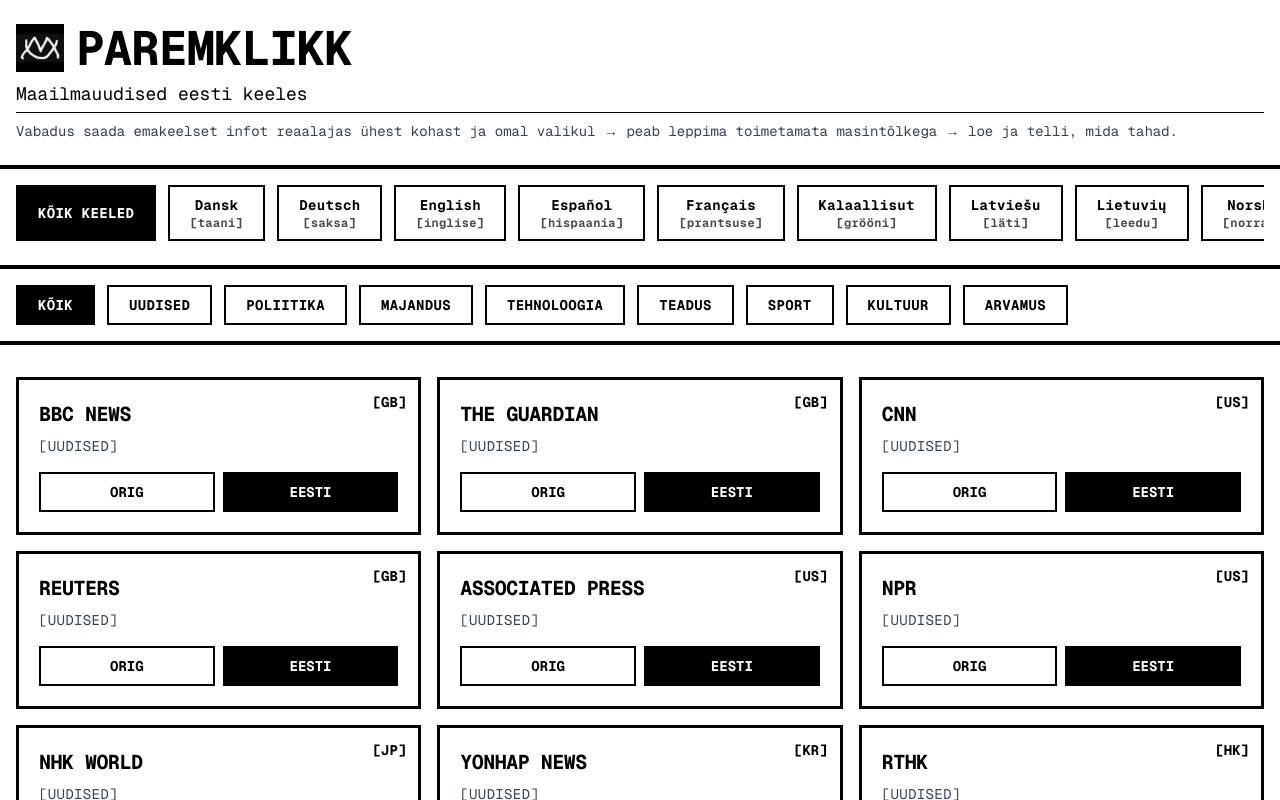
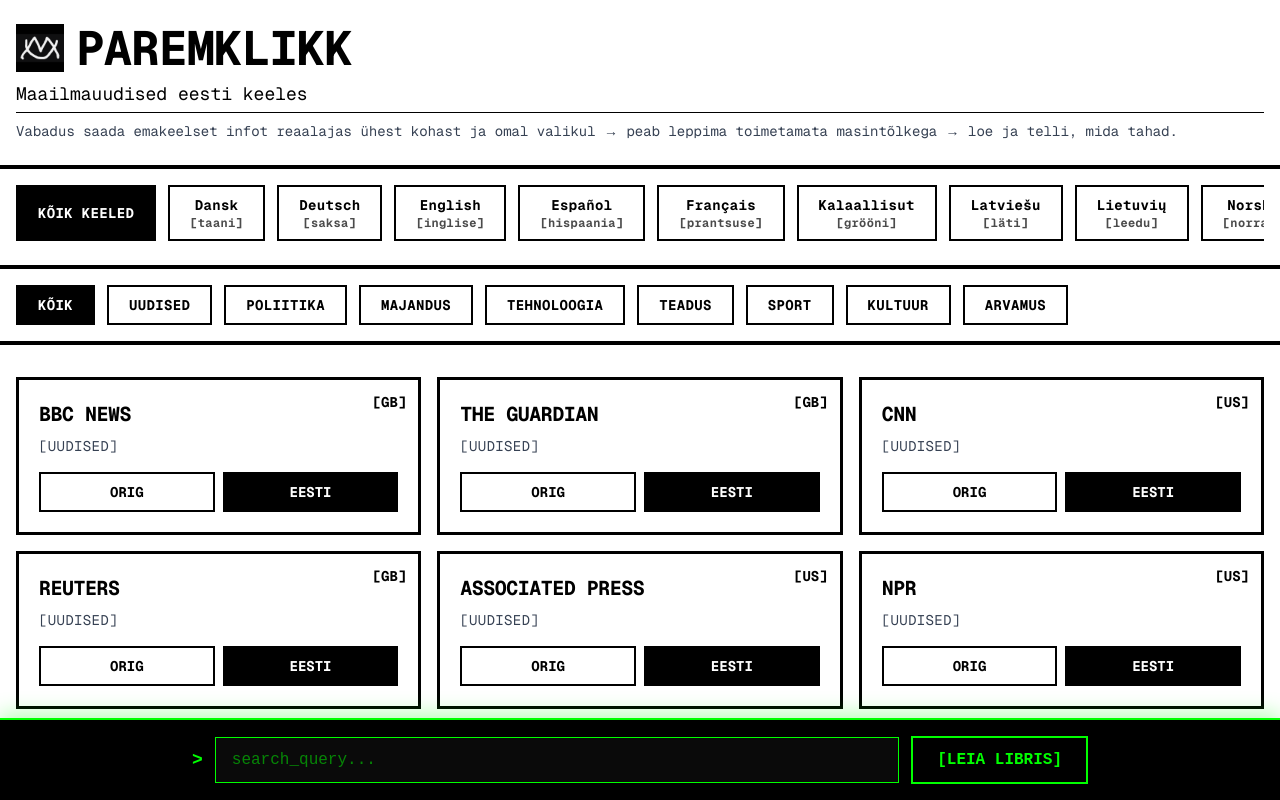
Before and after one commit to saarepera-toimetamised/paremklikk, a Next.js app: page / in a window 1280 px wide. Shown: the top 800 px of the page. Built offline with nearby package versions, Linux system fonts and the light colour scheme.

Commit message:
Add terminal search bar

```diff
--- /dev/null
+++ b/app/components/SearchBar.tsx
@@ -0,0 +1,78 @@
+'use client';
+
+import { useState } from 'react';
+
+export default function SearchBar() {
+  const [query, setQuery] = useState('');
+
+  const handleSearch = (e: React.FormEvent) => {
+    e.preventDefault();
+    if (query.trim()) {
+      window.open(`https://www.google.com/search?q=${encodeURIComponent(query)}`, '_blank');
+      setQuery('');
+    }
+  };
+
+  return (
+    <div style={{
+      position: 'fixed',
+      bottom: 0,
+      left: 0,
+      right: 0,
+      backgroundColor: '#000000',
+      borderTop: '2px solid #00ff00',
+      boxShadow: '0 -4px 20px rgba(0, 255, 0, 0.3)',
+      padding: '16px',
+      zIndex: 50,
+      fontFamily: 'monospace'
+    }}>
+      <div style={{ maxWidth: '896px', margin: '0 auto' }}>
+        <form onSubmit={handleSearch} style={{ display: 'flex', gap: '12px', alignItems: 'center' }}>
+          <span style={{ color: '#00ff00', fontSize: '18px', fontWeight: 'bold' }}>{'>'}</span>
+          <input
+            type="text"
+            value={query}
+            onChange={(e) => setQuery(e.target.value)}
+            placeholder="search_query..."
+            style={{
+              flex: 1,
+              padding: '10px 16px',
+              color: '#00ff00',
+              backgroundColor: '#0a0a0a',
+              border: '1px solid #00ff00',
+              borderRadius: '0',
+              fontSize: '16px',
+              fontFamily: 'monospace',
+              outline: 'none'
+            }}
+          />
+          <button
+            type="submit"
+            style={{
+              padding: '10px 24px',
+              backgroundColor: '#000000',
+              color: '#00ff00',
+              border: '2px solid #00ff00',
+              borderRadius: '0',
+              fontWeight: 'bold',
+              cursor: 'pointer',
+              fontFamily: 'monospace',
+              fontSize: '16px',
+              transition: 'all 0.2s'
+            }}
+            onMouseEnter={(e) => {
+              e.currentTarget.style.backgroundColor = '#00ff00';
+              e.currentTarget.style.color = '#000000';
+            }}
+            onMouseLeave={(e) => {
+              e.currentTarget.style.backgroundColor = '#000000';
+              e.currentTarget.style.color = '#00ff00';
+            }}
+          >
+            [LEIA LIBRIS]
+          </button>
+        </form>
+      </div>
+    </div>
+  );
+}
--- a/app/layout.tsx
+++ b/app/layout.tsx
@@ -1,7 +1,7 @@
 import type { Metadata } from "next";
 import { Geist, Geist_Mono } from "next/font/google";
 import "./globals.css";
-
+import SearchBar from './components/SearchBar';
 const geistSans = Geist({
   variable: "--font-geist-sans",
   subsets: ["latin"],
@@ -32,6 +32,7 @@ export default function RootLayout({
         className={`${geistSans.variable} ${geistMono.variable} antialiased`}
       >
         {children}
+        <SearchBar />
       </body>
     </html>
   );
--- a/app/page.tsx
+++ b/app/page.tsx
@@ -119,7 +119,7 @@ export default function Home() {
   });
 
   return (
-    <div className="min-h-screen bg-white font-mono">
+    <div className="min-h-screen bg-white font-mono pb-24">
       <header className="border-b-4 border-black">
         <div className="max-w-7xl mx-auto px-4 py-6">
           <h1 className="text-5xl font-bold text-black tracking-tight flex items-center gap-3 flex-wrap">
```
